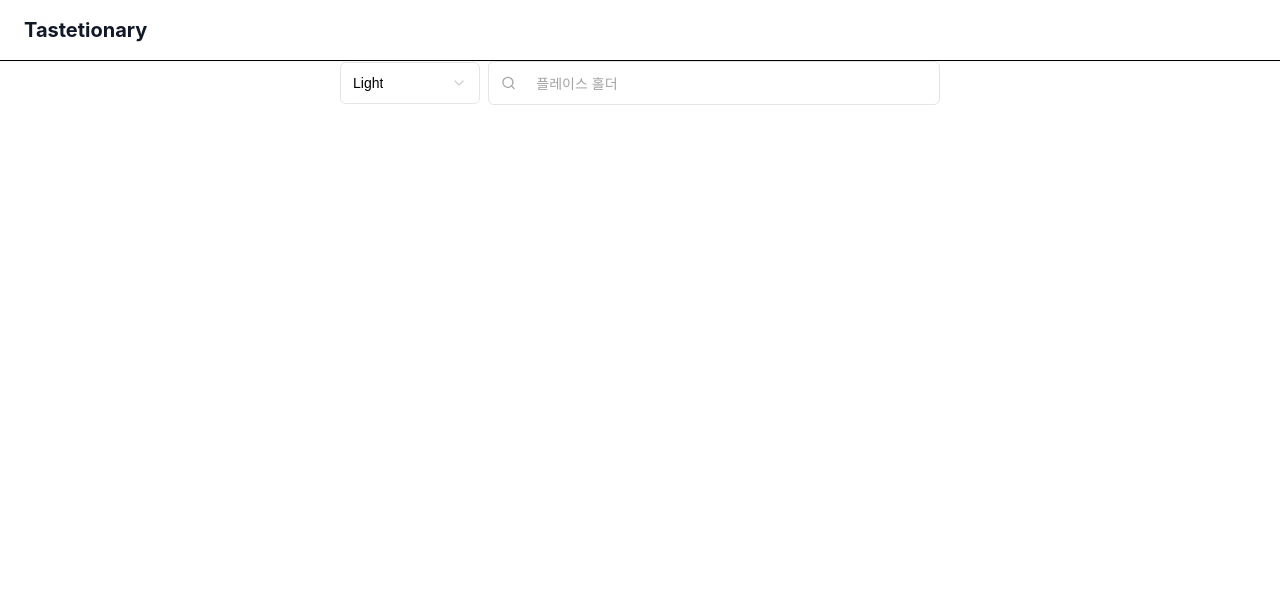
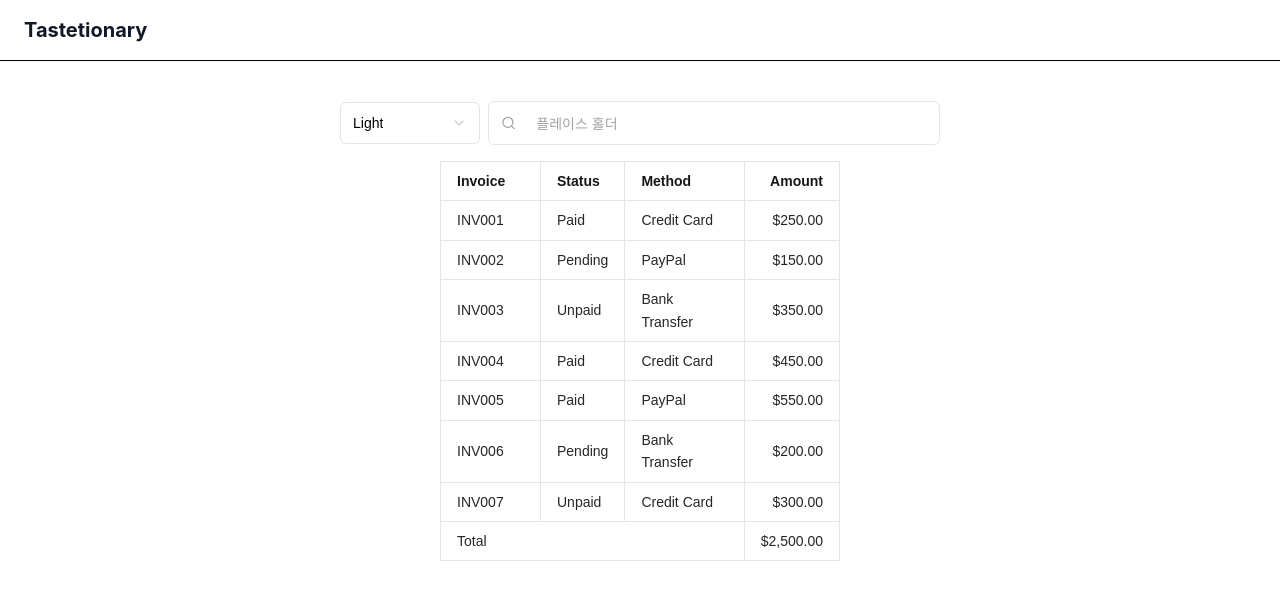
Before and after one commit to tastetionary/tastetionary-admin, a React (Vite) app: page /test in a window 1280 px wide. Shown: the top 600 px of the page. Built offline with nearby package versions, Linux system fonts and the light colour scheme; a web font is replaced by a local one.

Commit message:
feat: Table 컴포넌트 추가

```diff
--- a/src/components/ui/table.tsx
+++ b/src/components/ui/table.tsx
@@ -1,6 +1,6 @@
-import * as React from "react"
+import * as React from "react";
 
-import { cn } from "@/lib/utils"
+import { cn } from "@/lib/utils";
 
 const Table = React.forwardRef<
   HTMLTableElement,
@@ -13,16 +13,16 @@
       {...props}
     />
   </div>
-))
-Table.displayName = "Table"
+));
+Table.displayName = "Table";
 
 const TableHeader = React.forwardRef<
   HTMLTableSectionElement,
   React.HTMLAttributes<HTMLTableSectionElement>
 >(({ className, ...props }, ref) => (
   <thead ref={ref} className={cn("[&_tr]:border-b", className)} {...props} />
-))
-TableHeader.displayName = "TableHeader"
+));
+TableHeader.displayName = "TableHeader";
 
 const TableBody = React.forwardRef<
   HTMLTableSectionElement,
@@ -33,8 +33,8 @@
     className={cn("[&_tr:last-child]:border-0", className)}
     {...props}
   />
-))
-TableBody.displayName = "TableBody"
+));
+TableBody.displayName = "TableBody";
 
 const TableFooter = React.forwardRef<
   HTMLTableSectionElement,
@@ -43,13 +43,13 @@
   <tfoot
     ref={ref}
     className={cn(
-      "border-t bg-muted/50 font-medium [&>tr]:last:border-b-0",
+      "border-t bg-muted/50 border-neutral-200 font-medium [&>tr]:last:border-b-0 border-collapse",
       className
     )}
     {...props}
   />
-))
-TableFooter.displayName = "TableFooter"
+));
+TableFooter.displayName = "TableFooter";
 
 const TableRow = React.forwardRef<
   HTMLTableRowElement,
@@ -58,13 +58,13 @@
   <tr
     ref={ref}
     className={cn(
-      "border-b transition-colors hover:bg-muted/50 data-[state=selected]:bg-muted",
+      "border border-collapse border-neutral-200 transition-colors hover:bg-muted/50 data-[state=selected]:bg-muted",
       className
     )}
     {...props}
   />
-))
-TableRow.displayName = "TableRow"
+));
+TableRow.displayName = "TableRow";
 
 const TableHead = React.forwardRef<
   HTMLTableCellElement,
@@ -73,13 +73,13 @@
   <th
     ref={ref}
     className={cn(
-      "h-12 px-4 text-left align-middle font-medium text-muted-foreground [&:has([role=checkbox])]:pr-0",
+      "body2 font-bold border border-collapse border-neutral-200 py-[8px] px-[16px] text-left align-middle text-neutral-900 [&:has([role=checkbox])]:pr-0",
       className
     )}
     {...props}
   />
-))
-TableHead.displayName = "TableHead"
+));
+TableHead.displayName = "TableHead";
 
 const TableCell = React.forwardRef<
   HTMLTableCellElement,
@@ -87,11 +87,14 @@
 >(({ className, ...props }, ref) => (
   <td
     ref={ref}
-    className={cn("p-4 align-middle [&:has([role=checkbox])]:pr-0", className)}
+    className={cn(
+      "body2 text-neutral-800 border border-collapse border-neutral-200 py-[8px] px-[16px] align-middle [&:has([role=checkbox])]:pr-0",
+      className
+    )}
     {...props}
   />
-))
-TableCell.displayName = "TableCell"
+));
+TableCell.displayName = "TableCell";
 
 const TableCaption = React.forwardRef<
   HTMLTableCaptionElement,
@@ -102,8 +105,8 @@
     className={cn("mt-4 text-sm text-muted-foreground", className)}
     {...props}
   />
-))
-TableCaption.displayName = "TableCaption"
+));
+TableCaption.displayName = "TableCaption";
 
 export {
   Table,
@@ -114,4 +117,4 @@
   TableRow,
   TableCell,
   TableCaption,
-}
+};
--- a/src/routes/test.tsx
+++ b/src/routes/test.tsx
@@ -6,6 +6,15 @@
   SelectTrigger,
   SelectValue,
 } from "@/components/ui/select";
+import {
+  Table,
+  TableBody,
+  TableCell,
+  TableFooter,
+  TableHead,
+  TableHeader,
+  TableRow,
+} from "@/components/ui/table";
 import { createFileRoute } from "@tanstack/react-router";
 
 export const Route = createFileRoute("/test")({
@@ -13,7 +22,53 @@
 });
 
 function RouteComponent() {
+  const invoices = [
+    {
+      invoice: "INV001",
+      paymentStatus: "Paid",
+      totalAmount: "$250.00",
+      paymentMethod: "Credit Card",
+    },
+    {
+      invoice: "INV002",
+      paymentStatus: "Pending",
+      totalAmount: "$150.00",
+      paymentMethod: "PayPal",
+    },
+    {
+      invoice: "INV003",
+      paymentStatus: "Unpaid",
+      totalAmount: "$350.00",
+      paymentMethod: "Bank Transfer",
+    },
+    {
+      invoice: "INV004",
+      paymentStatus: "Paid",
+      totalAmount: "$450.00",
+      paymentMethod: "Credit Card",
+    },
+    {
+      invoice: "INV005",
+      paymentStatus: "Paid",
+      totalAmount: "$550.00",
+      paymentMethod: "PayPal",
+    },
+    {
+      invoice: "INV006",
+      paymentStatus: "Pending",
+      totalAmount: "$200.00",
+      paymentMethod: "Bank Transfer",
+    },
+    {
+      invoice: "INV007",
+      paymentStatus: "Unpaid",
+      totalAmount: "$300.00",
+      paymentMethod: "Credit Card",
+    },
+  ] as const;
+
   return (
+    <div className="p-10">
       <div className="flex items-center gap-2 mx-auto w-[600px]">
         <Select defaultValue="light">
           <SelectTrigger className="w-[180px]">
@@ -28,5 +83,37 @@
 
         <SearchInput placeholder="플레이스 홀더" />
       </div>
+
+      <div className="mt-4 w-[400px] mx-auto">
+        <Table>
+          <TableHeader>
+            <TableRow>
+              <TableHead className="w-[100px]">Invoice</TableHead>
+              <TableHead>Status</TableHead>
+              <TableHead>Method</TableHead>
+              <TableHead className="text-right">Amount</TableHead>
+            </TableRow>
+          </TableHeader>
+          <TableBody>
+            {invoices.map((invoice) => (
+              <TableRow key={invoice.invoice}>
+                <TableCell className="font-medium">{invoice.invoice}</TableCell>
+                <TableCell>{invoice.paymentStatus}</TableCell>
+                <TableCell>{invoice.paymentMethod}</TableCell>
+                <TableCell className="text-right">
+                  {invoice.totalAmount}
+                </TableCell>
+              </TableRow>
+            ))}
+          </TableBody>
+          <TableFooter>
+            <TableRow>
+              <TableCell colSpan={3}>Total</TableCell>
+              <TableCell className="text-right">$2,500.00</TableCell>
+            </TableRow>
+          </TableFooter>
+        </Table>
+      </div>
+    </div>
   );
 }
```
Lines whose indentation alone changed are shown as unchanged.
